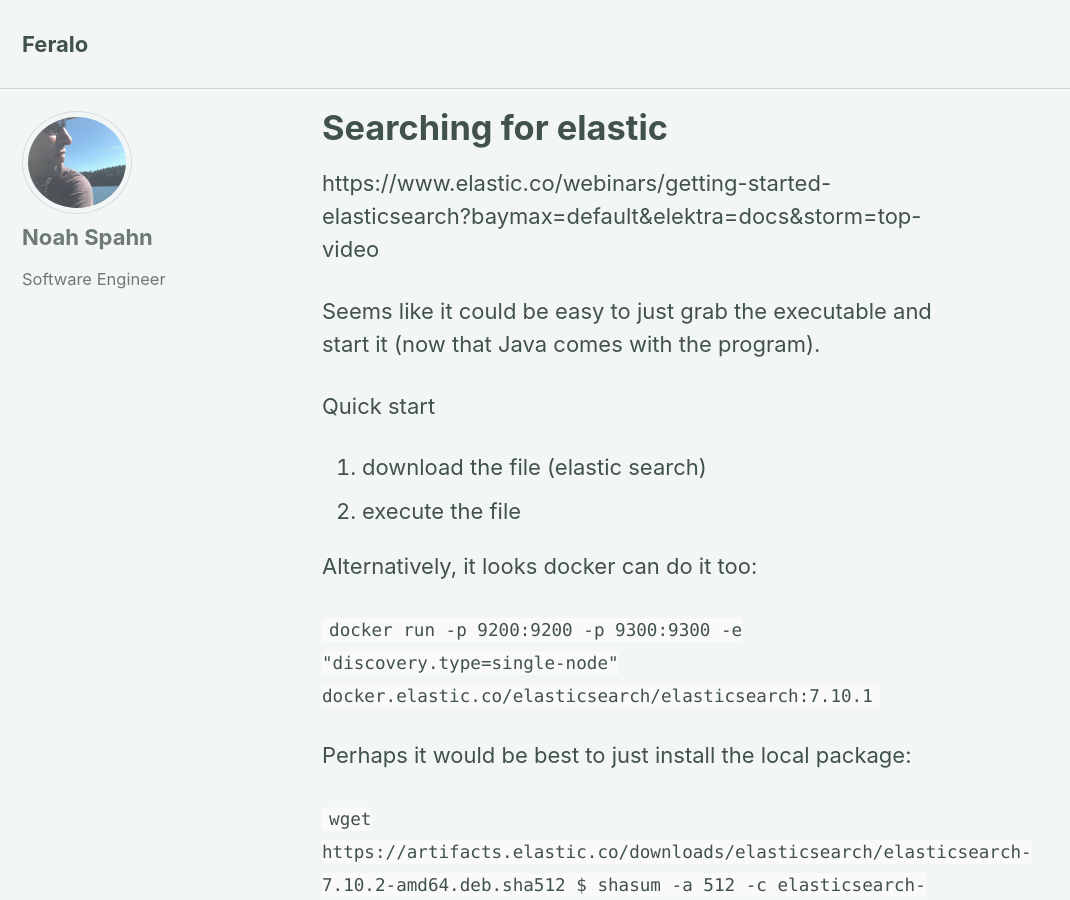
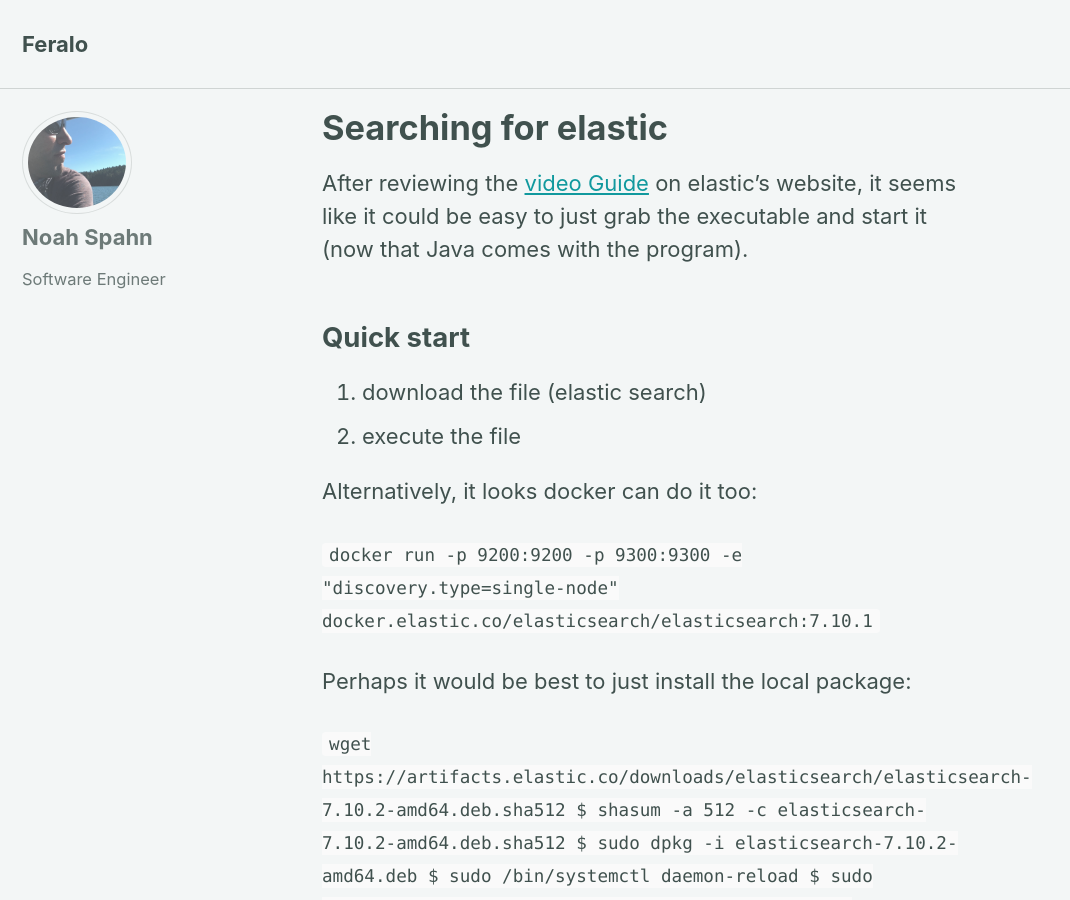
Before and after one commit to Feralo/feralo.github.io, a Jekyll site: the page built from _posts/2021-01-23-searching-for-elastic.md, in a window 1280 px wide and 900 px high. Shown: the whole window, without its empty margins (0-1070 px from the left). Built offline with Jekyll 4.4.1, drawn with Linux system fonts in a browser that asks for light colours; cached includes are drawn as plain includes; some of the changed text lies outside the part shown.

Commit message:
Update 2021-01-23-searching-for-elastic.md

```diff
--- a/_posts/2021-01-23-searching-for-elastic.md
+++ b/_posts/2021-01-23-searching-for-elastic.md
@@ -2,11 +2,10 @@
 layout: posts
 title:  "Searching for elastic"
 ---
-https://www.elastic.co/webinars/getting-started-elasticsearch?baymax=default&elektra=docs&storm=top-video
 
-Seems like it could be easy to just grab the executable and start it (now that Java comes with the program).
+After reviewing the [video Guide](https://www.elastic.co/webinars/getting-started-elasticsearch?baymax=default&elektra=docs&storm=top-video) on elastic's website, it seems like it could be easy to just grab the executable and start it (now that Java comes with the program).
 
-Quick start
+## Quick start
 
 1. download the file (elastic search)
 2. execute the file
```
